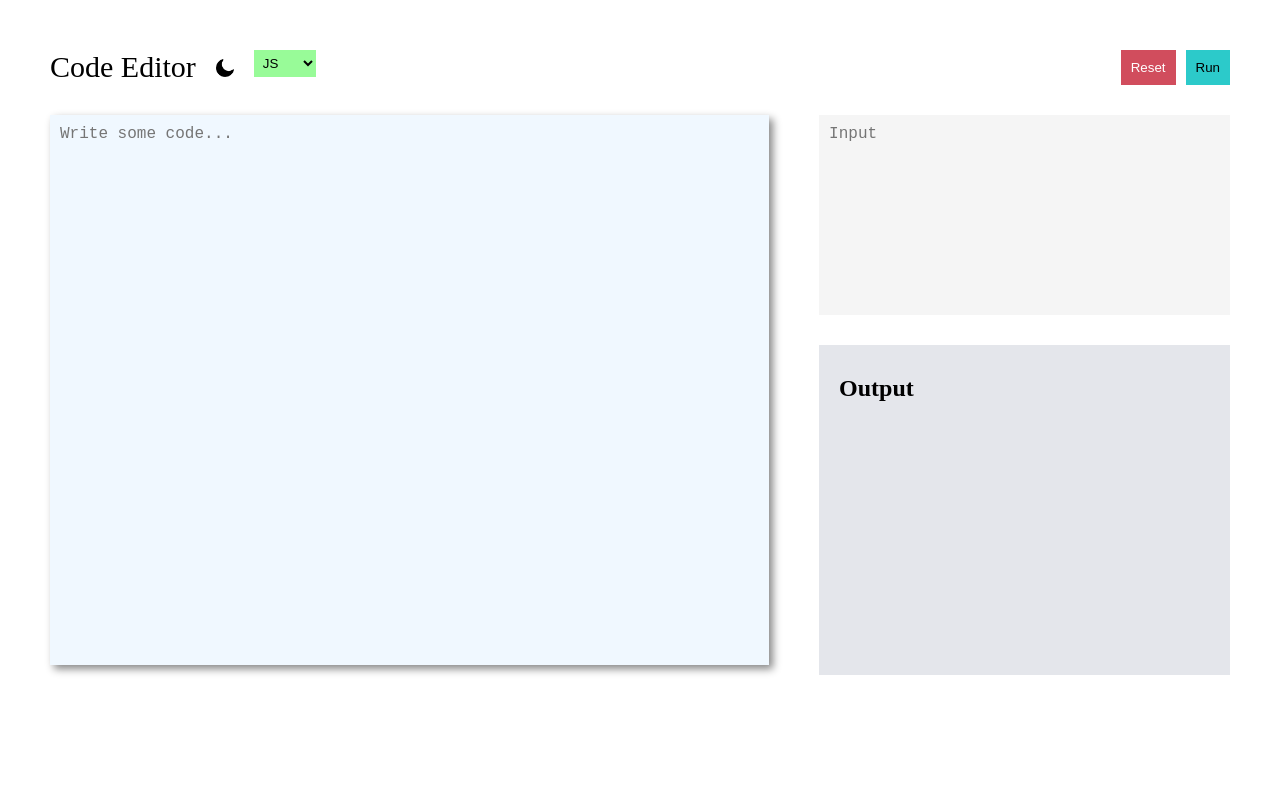
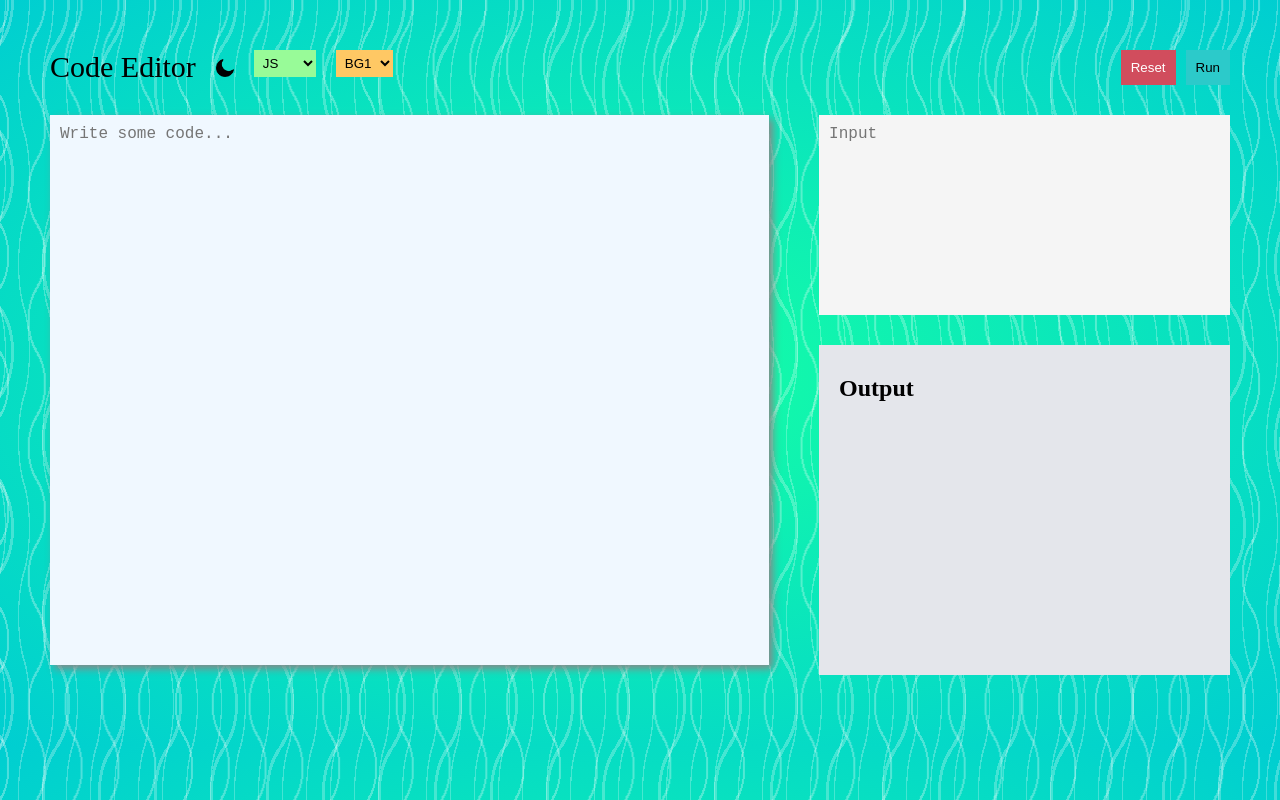
Before and after one commit to riyasavant/editor-web, a React (Create React App) app: page / in a window 1280 px wide. Built offline with nearby package versions, Linux system fonts and the light colour scheme.

Commit message:
Theme changes

```diff
--- a/src/App.css
+++ b/src/App.css
@@ -2,6 +2,35 @@ body {
     margin: 0;
     height: 100%;
 }
+
+body {
+    background: radial-gradient(1.5em 6.28571em at 1.95em, rgba(255, 255, 255, 0) 50%, rgba(255, 255, 255, 0.25) 50%, rgba(255, 255, 255, 0.25) 55%, rgba(255, 255, 255, 0) 55%) 0 0, radial-gradient(1.5em 6.28571em at -0.45em, rgba(255, 255, 255, 0) 50%, rgba(255, 255, 255, 0.25) 50%, rgba(255, 255, 255, 0.25) 55%, rgba(255, 255, 255, 0) 55%) 1.5em 5.5em, radial-gradient(2.3em 4.57143em at 2.99em, rgba(255, 255, 255, 0) 50%, rgba(255, 255, 255, 0.3) 50%, rgba(255, 255, 255, 0.3) 55%, rgba(255, 255, 255, 0) 55%) 0 0, radial-gradient(2.3em 4.57143em at -0.69em, rgba(255, 255, 255, 0) 50%, rgba(255, 255, 255, 0.3) 50%, rgba(255, 255, 255, 0.3) 55%, rgba(255, 255, 255, 0) 55%) 2.3em 4em, radial-gradient(3.5em 6.28571em at 4.55em, rgba(255, 255, 255, 0) 50%, rgba(255, 255, 255, 0.25) 50%, rgba(255, 255, 255, 0.25) 55%, rgba(255, 255, 255, 0) 55%) 0 0, radial-gradient(3.5em 6.28571em at -1.05em, rgba(255, 255, 255, 0) 50%, rgba(255, 255, 255, 0.25) 50%, rgba(255, 255, 255, 0.25) 55%, rgba(255, 255, 255, 0) 55%) 3.5em 5.5em, radial-gradient(#15ffa5, #00ced1);
+    background-color: mediumspringgreen;
+    background-size: 1.5em 11em, 1.5em 11em, 2.3em 8em, 2.3em 8em, 3.5em 11em, 3.5em 11em, 100% 100%;
+    background-repeat: repeat;
+  }
+
+.bg {
+    background: radial-gradient(1.5em 6.28571em at 1.95em, rgba(255, 255, 255, 0) 50%, rgba(255, 255, 255, 0.25) 50%, rgba(255, 255, 255, 0.25) 55%, rgba(255, 255, 255, 0) 55%) 0 0, radial-gradient(1.5em 6.28571em at -0.45em, rgba(255, 255, 255, 0) 50%, rgba(255, 255, 255, 0.25) 50%, rgba(255, 255, 255, 0.25) 55%, rgba(255, 255, 255, 0) 55%) 1.5em 5.5em, radial-gradient(2.3em 4.57143em at 2.99em, rgba(255, 255, 255, 0) 50%, rgba(255, 255, 255, 0.3) 50%, rgba(255, 255, 255, 0.3) 55%, rgba(255, 255, 255, 0) 55%) 0 0, radial-gradient(2.3em 4.57143em at -0.69em, rgba(255, 255, 255, 0) 50%, rgba(255, 255, 255, 0.3) 50%, rgba(255, 255, 255, 0.3) 55%, rgba(255, 255, 255, 0) 55%) 2.3em 4em, radial-gradient(3.5em 6.28571em at 4.55em, rgba(255, 255, 255, 0) 50%, rgba(255, 255, 255, 0.25) 50%, rgba(255, 255, 255, 0.25) 55%, rgba(255, 255, 255, 0) 55%) 0 0, radial-gradient(3.5em 6.28571em at -1.05em, rgba(255, 255, 255, 0) 50%, rgba(255, 255, 255, 0.25) 50%, rgba(255, 255, 255, 0.25) 55%, rgba(255, 255, 255, 0) 55%) 3.5em 5.5em, radial-gradient(#15ffa5, #00ced1);
+    background-color: mediumspringgreen;
+    background-size: 1.5em 11em, 1.5em 11em, 2.3em 8em, 2.3em 8em, 3.5em 11em, 3.5em 11em, 100% 100%;
+    background-repeat: repeat;
+}
+
+.bg1 {
+    background:
+    linear-gradient(180deg, rgba(248, 184, 139,0) 20%, rgba(248, 184, 139,.1) 20%, rgba(248, 184, 139,.1) 40%, rgba(248, 184, 139,.2) 40%, rgba(248, 184, 139,.2) 60%, rgba(248, 184, 139,.4) 60%, rgba(248, 184, 139,.4) 80%, rgba(248, 184, 139,.5) 80%),
+    linear-gradient(45deg, rgba(250, 248, 132,.3) 20%, rgba(250, 248, 132,.4) 20%, rgba(250, 248, 132,.4) 40%, rgba(250, 248, 132,.5) 40%, rgba(250, 248, 132,.5) 60%, rgba(250, 248, 132,.6) 60%, rgba(250, 248, 132,.6) 80%, rgba(250, 248, 132,.7) 80%),
+    linear-gradient(-45deg, rgba(186, 237, 145,0) 20%, rgba(186, 237, 145,.1) 20%, rgba(186, 237, 145,.1) 40%, rgba(186, 237, 145,.2) 40%, rgba(186, 237, 145,.2) 60%, rgba(186, 237, 145,.4) 60%, rgba(186, 237, 145,.4) 80%, rgba(186, 237, 145,.6) 80%),
+    linear-gradient(90deg, rgba(178, 206, 254,0) 20%, rgba(178, 206, 254,.3) 20%, rgba(178, 206, 254,.3) 40%, rgba(178, 206, 254,.5) 40%, rgba(178, 206, 254,.5) 60%, rgba(178, 206, 254,.7) 60%, rgba(178, 206, 254,.7) 80%, rgba(178, 206, 254,.8) 80%),
+    linear-gradient(-90deg, rgba(242, 162, 232,0) 20%, rgba(242, 162, 232,.4) 20%, rgba(242, 162, 232,.4) 40%, rgba(242, 162, 232,.5) 40%, rgba(242, 162, 232,.5) 60%, rgba(242, 162, 232,.6) 60%, rgba(242, 162, 232,.6) 80%, rgba(242, 162, 232,.8) 80%),
+    linear-gradient(180deg, rgba(254, 163, 170,0) 20%, rgba(254, 163, 170,.4) 20%, rgba(254, 163, 170,.4) 40%, rgba(254, 163, 170,.6) 40%, rgba(254, 163, 170,.6) 60%, rgba(254, 163, 170,.8) 60%, rgba(254, 163, 170,.8) 80%, rgba(254, 163, 170,.9) 80%);
+    background-color: rgb(254, 163, 170);
+    background-size: 100% 100%;
+    min-height: 100%;
+}
+
+
 
 .editor {
     display: flex;
@@ -18,7 +47,7 @@ body {
 }
 
 .light {
-    background-color: white;
+    /* background-color: white; */
     color: black;
 }
 
@@ -27,7 +56,7 @@ body {
 }
 
 .dark {
-    background-color: #0a0c10;
+    /* background-color: #0a0c10; */
     color: #eceef2;
 }
 
--- a/src/App.js
+++ b/src/App.js
@@ -13,13 +13,14 @@ function App() {
   const [input, setInput] = useState('');
   const [output, setOutput] = useState({});
   const [lightTheme, setTheme] = useState(true);
+  const [background, setBackground] = useState('');
 
   const handleCode = data => {
     setCode(data);
   }
 
   const handleLanguage = data => {
-    setLanguage(data);
+    setLanguage(data.target.value);
   }
 
   const handleInput = data => {
@@ -30,14 +31,18 @@ function App() {
     setTheme(!lightTheme);
   }
 
+  const changeBackground = data => {
+    setBackground(data.target.value);
+  }
+
   async function handleSubmit() {
     const response = await axios.post('http://localhost:5000/run', {language: language, code: code, input: input});
     const data = response.json();
   }
 
   return (
-    <div className={`content ${lightTheme ? 'light' : 'dark'}`}>
-        <Header lightTheme={lightTheme} changeTheme={changeTheme} changeLanguage={handleLanguage}/>
+    <div className={`content ${lightTheme ? 'light' : 'dark'} 'background'`}>
+        <Header lightTheme={lightTheme} changeTheme={changeTheme} changeLanguage={handleLanguage} changeBackground={changeBackground}/>
         <div className="editor">
           <div className="code-section">
             <Editor code={code} handleCode={handleCode} language="js" lightTheme={lightTheme}/>
--- a/src/Components/Header/index.js
+++ b/src/Components/Header/index.js
@@ -3,7 +3,7 @@ import dark from "../../assets/moon.png";
 import light from "../../assets/sun.png";
 import "./index.css";
 
-export default function Header({lightTheme, changeTheme, handleLanguage}) {
+export default function Header({lightTheme, changeTheme, handleLanguage, changeBackground}) {
     return(
         <div style={{display: 'flex', justifyContent: 'space-between'}}>
             <div className="flex">
@@ -22,6 +22,19 @@ export default function Header({lightTheme, changeTheme, handleLanguage}) {
                     </select>
                 </div>
 
+
+                <div>
+                    <select
+                        onChange={changeBackground}
+                        style={{cursor: 'pointer', padding: '5px', border: 'none', background: 'rgb(300, 200, 100)', marginLeft: '20px'}}
+                    >
+                        <option value="bg1">BG1</option>
+                        <option value="bg">BG</option>
+                        <option value="bg">BG</option>
+
+                    </select>
+                </div>
+
             </div>
             <div className="flex">
                 <button style={{padding: '10px', border: 'none', background: '#D14D5D', marginRight: '10px', color: 'white'}}>Reset</button>
```
